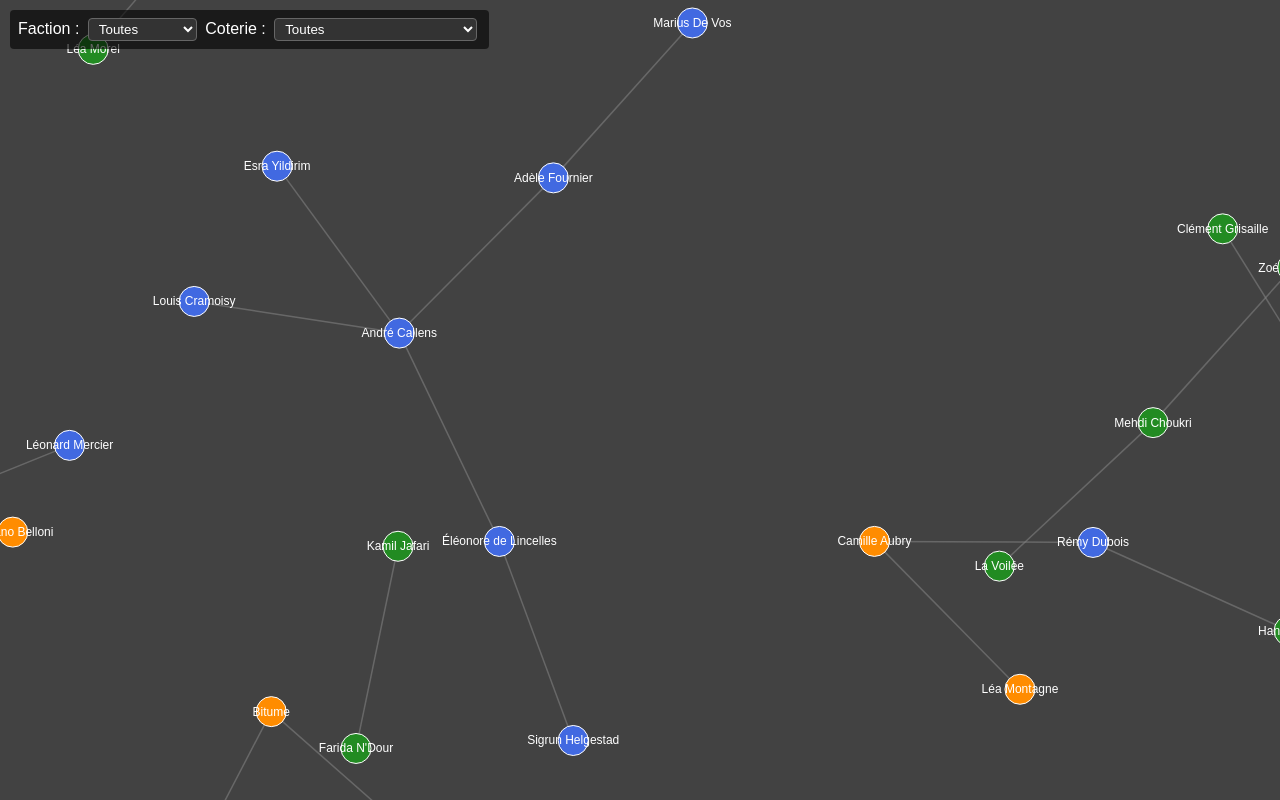
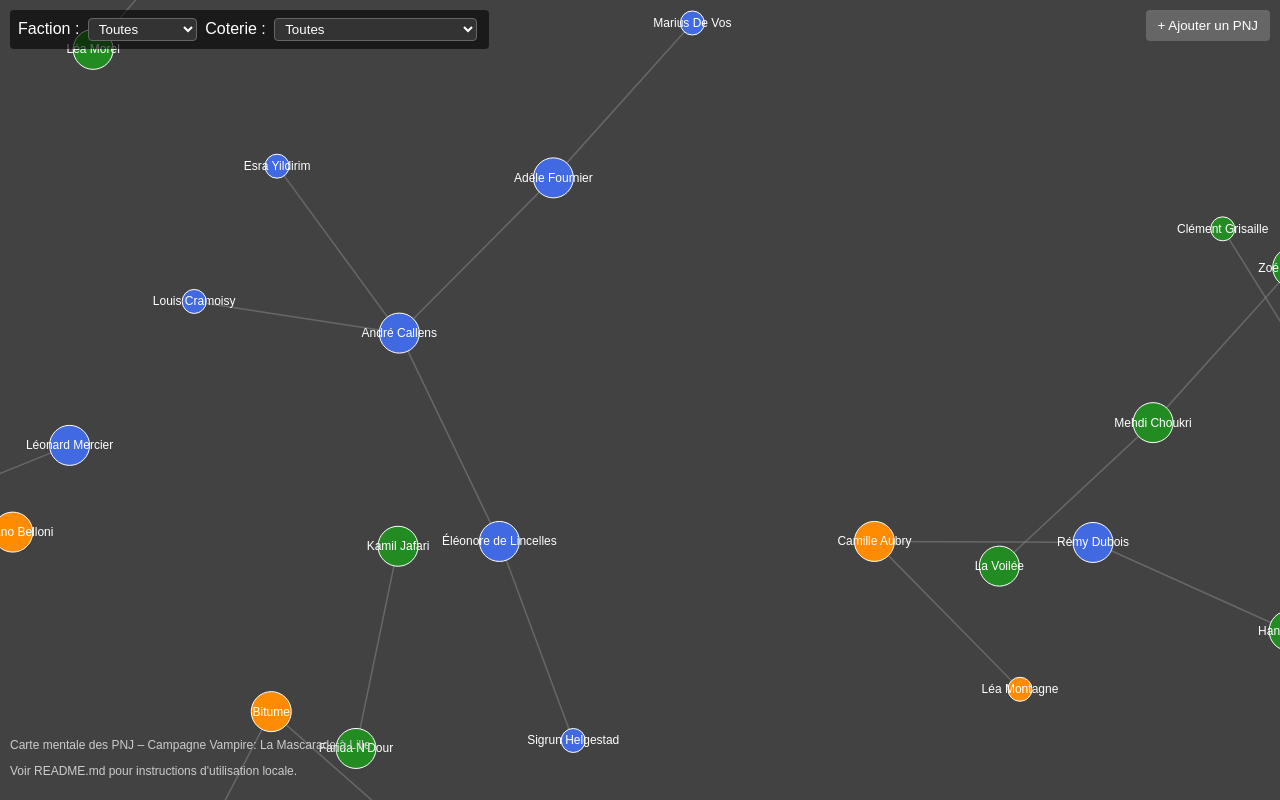
Before and after one commit to nfrugier/mindmap_vampire_v5_lille, a plain HTML site: page index.html in a window 1280 px wide. Drawn offline with nearby package versions, Linux system fonts and the light colour scheme; animation ran at ten frames a second.

Commit message:
Update index.html

```diff
--- a/index.html
+++ b/index.html
@@ -43,112 +43,52 @@
       </select>
     </label>
   </div>
+
+  <button id="addPnjBtn" style="position: absolute; top: 10px; right: 10px; z-index: 100; padding: 8px 12px; background: #666; color: white; border: none; border-radius: 4px; cursor: pointer;">+ Ajouter un PNJ</button>
+  <div id="pnjForm" style="display:none; position:absolute; top:60px; right:10px; z-index:101; background:#333; color:white; padding:12px; border-radius:6px; border:1px solid #888;">
+    <label>Nom : <input type="text" id="pnjName" /></label><br>
+    <label>Faction :
+      <select id="pnjFaction">
+        <option value="Camarilla">Camarilla</option>
+        <option value="Anarch">Anarch</option>
+        <option value="Sabbat">Sabbat</option>
+        <option value="Indépendant">Indépendant</option>
+      </select>
+    </label><br>
+    <label>Clan : <input type="text" id="pnjClan" /></label><br>
+    <label>Coterie : <input type="text" id="pnjCoterie" /></label><br>
+    <label>Majeur ? <input type="checkbox" id="pnjMajor" /></label><br>
+    <button id="submitPnj" style="margin-top:6px;">Ajouter</button>
+  </div>
+
   <div class="tooltip" id="tooltip"></div>
   <svg id="carte"></svg>
   <script src="https://d3js.org/d3.v7.min.js"></script>
+  <script src="script.js"></script>
   <script>
-    let nodes = [], links = [];
+    document.getElementById("addPnjBtn").addEventListener("click", () => {
+      const form = document.getElementById("pnjForm");
+      form.style.display = form.style.display === "none" ? "block" : "none";
+    });
 
-    fetch('data.json')
-      .then(response => response.json())
-      .then(data => {
-        nodes = data.nodes;
-        links = data.links;
-        startSimulation();
-      });
+    document.getElementById("submitPnj").addEventListener("click", () => {
+      const name = document.getElementById("pnjName").value.trim();
+      const faction = document.getElementById("pnjFaction").value;
+      const clan = document.getElementById("pnjClan").value.trim();
+      const coterie = document.getElementById("pnjCoterie").value.trim();
+      const major = document.getElementById("pnjMajor").checked;
 
-    const svg = d3.select("svg").call(
-      d3.zoom().scaleExtent([0.1, 4]).on("zoom", ({ transform }) => {
-        svgGroup.attr("transform", transform);
-      })
-    );
-    const width = window.innerWidth;
-    const height = window.innerHeight;
+      if (!name) return alert("Nom requis.");
 
-    const color = d3.scaleOrdinal()
-      .domain(["Camarilla", "Anarch", "Sabbat", "Indépendant"])
-      .range(["royalblue", "darkorange", "crimson", "forestgreen"]);
-
-    const svgGroup = svg.append("g");
-
-    function startSimulation() {
-      const factionFilter = document.getElementById("factionFilter");
-      const coterieFilter = document.getElementById("coterieFilter");
-
-      const coteries = Array.from(new Set(nodes.map(n => n.coterie).filter(Boolean))).sort();
-      coteries.forEach(c => {
-        const opt = document.createElement("option");
-        opt.value = c;
-        opt.textContent = c;
-        coterieFilter.appendChild(opt);
-      });
-
-      factionFilter.addEventListener("change", applyFilters);
-      coterieFilter.addEventListener("change", applyFilters);
-
-      const simulation = d3.forceSimulation(nodes)
-        .force("link", d3.forceLink(links).id(d => d.id).distance(200))
-        .force("charge", d3.forceManyBody().strength(-300))
-        .force("center", d3.forceCenter(width / 2, height / 2))
-        .force("collision", d3.forceCollide().radius(40));
-
-      const link = svgGroup.append("g")
-        .attr("stroke", "#999")
-        .attr("stroke-opacity", 0.6)
-        .selectAll("line")
-        .data(links)
-        .enter().append("line")
-        .attr("class", "link")
-        .attr("stroke-width", 1.5);
-
-      const node = svgGroup.append("g")
-        .selectAll("g")
-        .data(nodes)
-        .enter().append("g")
-        .attr("class", "node");
-
-      node.append("circle")
-        .attr("r", 15)
-        .attr("fill", d => color(d.group))
-        .style("cursor", "pointer")
-        .on("mouseover", (event, d) => {
-          const tooltip = document.getElementById('tooltip');
-          tooltip.innerHTML = `<strong>${d.id}</strong><br/>Faction : ${d.group}<br/>Clan : ${d.clan || 'Inconnu'}<br/>Coterie : ${d.coterie || 'Aucune'}`;
-          tooltip.style.left = (event.pageX + 10) + 'px';
-          tooltip.style.top = (event.pageY + 10) + 'px';
-          tooltip.style.display = 'block';
-        })
-        .on("mouseout", () => {
-          document.getElementById('tooltip').style.display = 'none';
-        });
-
-      node.append("text")
-        .text(d => d.id)
-        .attr("dy", 4);
-
-      simulation.on("tick", () => {
-        link
-          .attr("x1", d => d.source.x)
-          .attr("y1", d => d.source.y)
-          .attr("x2", d => d.target.x)
-          .attr("y2", d => d.target.y);
-
-        node
-          .attr("transform", d => `translate(${d.x},${d.y})`);
-      });
-
-      function applyFilters() {
-        const f = factionFilter.value;
-        const c = coterieFilter.value;
-        node.style("display", d =>
-          (!f || d.group === f) && (!c || d.coterie === c) ? null : "none"
-        );
-        link.style("display", d =>
-          (!f || (d.source.group === f && d.target.group === f)) &&
-          (!c || (d.source.coterie === c && d.target.coterie === c)) ? null : "none"
-        );
-      }
-    }
+      const newNode = { id: name, group: faction, clan, coterie, major };
+      nodes.push(newNode);
+      startSimulation();
+      document.getElementById("pnjForm").style.display = "none";
+    });
   </script>
+  <footer style="position: absolute; bottom: 10px; left: 10px; color: #ccc; font-size: 12px;">
+    <p>Carte mentale des PNJ – Campagne Vampire: La Mascarade à Lille</p>
+    <p>Voir README.md pour instructions d'utilisation locale.</p>
+  </footer>
 </body>
 </html>
```
